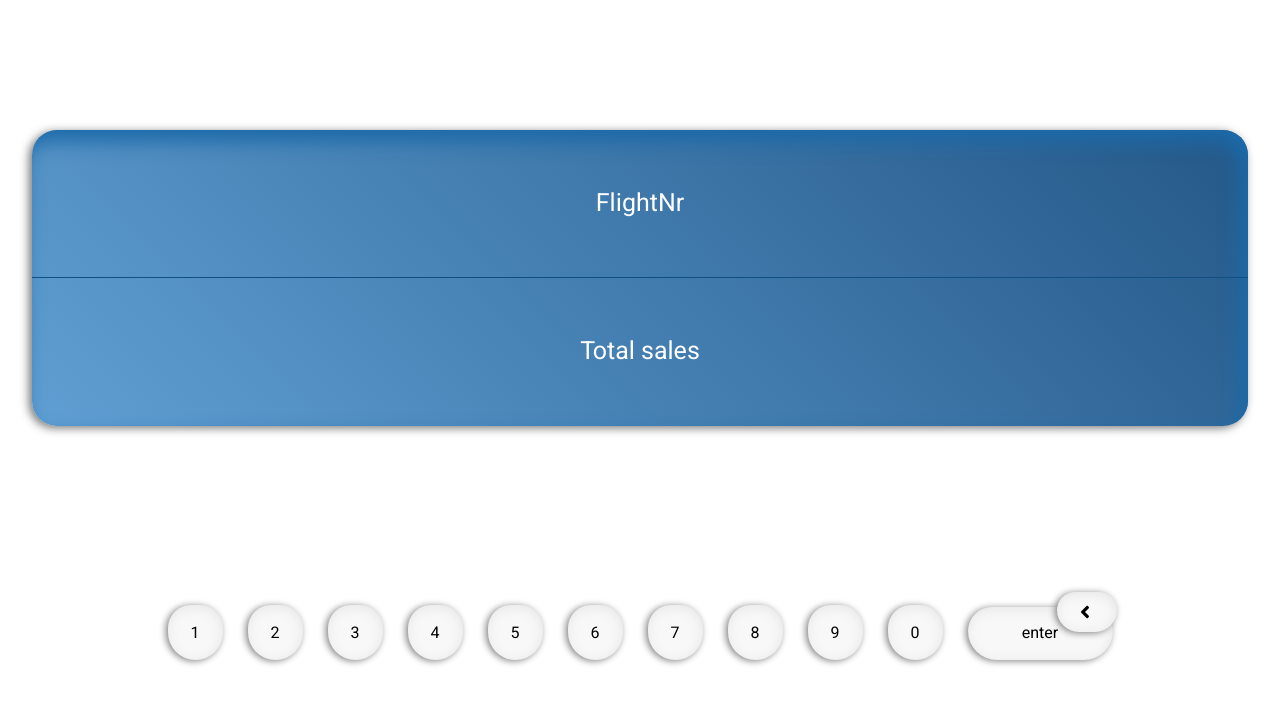
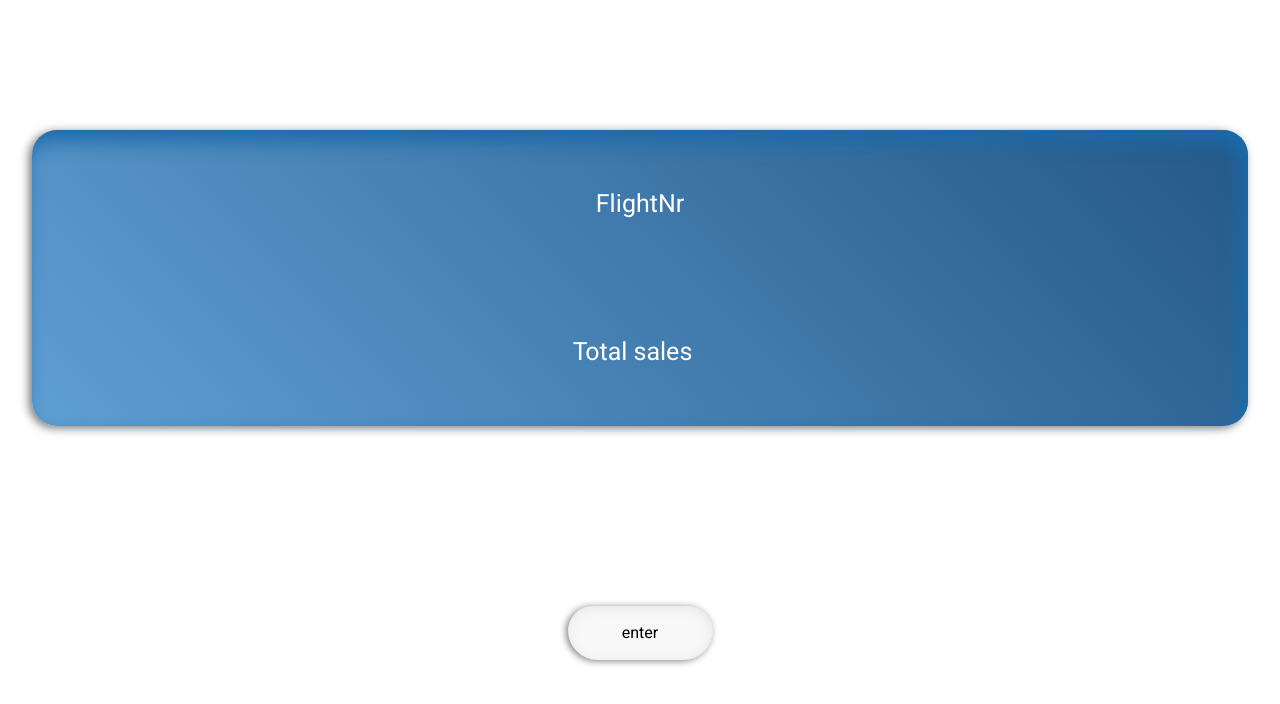
Before and after one commit to albinglindell/commission-calculator, a React (Create React App) app: page /AddFlight in a window 1280 px wide. Shown: the top 704 px of the page. Built offline with nearby package versions, Linux system fonts and the light colour scheme.

Commit message:
changed a whole lot to the add page

```diff
--- a/src/App.css
+++ b/src/App.css
@@ -56,9 +56,9 @@ body{
   flex-direction: column;
   align-items: center;
 }
-.inputForm input{
+/* .inputForm input{
   width: 50%;
-}
+} */
 .orientedList{
   display: flex;
   flex-direction: column;
@@ -214,16 +214,22 @@ button{
   font-size: 25px;
 }
 .flightNr{
+  border-bottom: 1.5px solid rgb(16, 79, 131);
+  border-radius: 25px 25px 0 0;
+}
+.totalEarnings{
+  border-radius: 0 0 25px 25px;
+
+}
+.flightNr, .totalEarnings{
 background: transparent;
 border: 0;
-border-radius: 25px 25px 0 0;
 min-width: 100%;
 color: white;
 text-align: center;
-border-bottom: 1.5px solid rgb(16, 79, 131);
 
 }
-.flightNr::placeholder{
+.flightNr::placeholder, .totalEarnings::placeholder{
   color: rgb(255, 255, 255);
 }
 .totalEarnings, .flightNr{
--- a/src/components/Add.jsx
+++ b/src/components/Add.jsx
@@ -1,14 +1,13 @@
 import React, { useRef, useState } from 'react'
 import { useNavigate } from 'react-router-dom'
 // import Backbutton from './Backbutton'
-import { FaAngleLeft } from 'react-icons/fa'
+// import { FaAngleLeft } from 'react-icons/fa'
 
 function Add() {
     let [flightNr, setFlightNr] = useState("")
-    let [totalSales, setTotalSales] = useState("Total sales")
-    let [crewAmount, setCrewAmount] = useState("Crew amount")
-    let [percent, setPercent] = useState("Percent")
-    let [activeState, setActiveState] = useState("")
+    let [totalSales, setTotalSales] = useState("")
+
+    // let [activeState, setActiveState] = useState("")
     let currentFlights = localStorage.getItem("flights")
     if(!currentFlights){
         localStorage.setItem("flights", JSON.stringify([]))
@@ -16,7 +15,7 @@ function Add() {
     const navigate = useNavigate()
     let FlightNr = useRef()
     // let Crewamount = useRef()
-    // let Earning = useRef()
+    let Earning = useRef()
     // let Percent = useRef()
 
 
@@ -30,74 +29,67 @@ function Add() {
         }
 
     }
-    const checkInputVal = ()=>{
-        if(totalSales ===""){
-            setTotalSales("Total sales")
-        }
-        if(crewAmount ===""){
-            setCrewAmount("Crew amount")
-        }
-        if(percent ===""){
-            setPercent("Percent")
-        }
-    }
 
 
-    const onPressState = (state)=>{
+    // const onPressState = (state)=>{
 
-        if(state ==="FlightNr"){
-            setFlightNr("")
-            setActiveState("FlightNr")
-        } else if(state === "Total sales") {
-            setTotalSales("")
-            setActiveState("Total sales")
+    //     if(state ==="FlightNr"){
+    //         setActiveState("FlightNr")
+    //     } else if(state === "Total sales") {
+    //         setActiveState("Total sales")
 
-        }else if(state === "Crew amount") {
-            setCrewAmount("")
-            setActiveState("Crew amount")
+    //     }else if(state === "Crew amount") {
+    //         setCrewAmount("")
+    //         setActiveState("Crew amount")
 
-        }else if(state === "Percent") {
-            setPercent("")
-            setActiveState("Percent")
+    //     }else if(state === "Percent") {
+    //         setPercent("")
+    //         setActiveState("Percent")
 
-        }
-        checkInputVal()
+    //     }
+    //     checkInputVal()
 
-    }
-    const handeClick = (val) => {
-        if(activeState === "flightNr"){
-            setFlightNr(flightNr += val)
-        }
-        if(activeState === "Total sales"){
-            setTotalSales( totalSales += val)
-        }
-        if(activeState === "Crew amount"){
-            setCrewAmount(crewAmount += val)
-        }
-        if(activeState === "Percent"){
-            setPercent(percent += val)
-        }
-    }
+    // }
+    // const handeClick = (val) => {
+    //     if(activeState === "flightNr"){
+    //         setFlightNr(flightNr += val)
+    //     }
+    //     if(activeState === "Total sales"){
+    //         setTotalSales( totalSales += val)
+    //     }
+    //     if(activeState === "Crew amount"){
+    //         setCrewAmount(crewAmount += val)
+    //     }
+    //     if(activeState === "Percent"){
+    //         setPercent(percent += val)
+    //     }
+    // }
 
-    const deleteInput = ()=>{
-        if(activeState === "flightNr"){
-            setFlightNr(flightNr.slice(0, -1))
-        }
-        if(activeState === "Total sales"){
-            setTotalSales( totalSales.slice(0, -1))
-        }
-        if(activeState === "Crew amount"){
-            setCrewAmount(crewAmount.slice(0, -1))
-        }
-        if(activeState === "Percent"){
-            setPercent(percent.slice(0, -1))
-        }
-    }
+    // const deleteInput = ()=>{
+    //     if(activeState === "flightNr"){
+    //         setFlightNr(flightNr.slice(0, -1))
+    //     }
+    //     if(activeState === "Total sales"){
+    //         setTotalSales( totalSales.slice(0, -1))
+    //     }
+    //     if(activeState === "Crew amount"){
+    //         setCrewAmount(crewAmount.slice(0, -1))
+    //     }
+    //     if(activeState === "Percent"){
+    //         setPercent(percent.slice(0, -1))
+    //     }
+    // }
 
     const handleInputChange = () => {
         if (FlightNr.current) {
             // FlightNr.current.value = FlightNr.current.value.toUpperCase();
             setFlightNr(FlightNr.current.value.toUpperCase())
+        }
+      };
+    const handleInputChangeEarnings = () => {
+        if (Earning.current) {
+            // FlightNr.current.value = FlightNr.current.value.toUpperCase();
+            setTotalSales( Earning.current.value)
         }
       };
 
@@ -146,13 +138,14 @@ function Add() {
          */}
     <div className="statisticCard">
         {/* <div onClick={()=>onPressState("FlightNr")} className="totalEarnings">{flightNr}</div> */}
-        <input onClick={()=>onPressState("FlightNr")} ref={FlightNr} onChange={handleInputChange} type="text" className="flightNr" placeholder='FlightNr' value={flightNr}/>
-        <div onClick={()=>onPressState("Total sales")} className="totalEarnings">{totalSales}</div>
+        <input  ref={FlightNr} onChange={handleInputChange} type="text" className="flightNr" placeholder='FlightNr' value={flightNr}/>
+        <input  ref={Earning} onChange={handleInputChangeEarnings} type='number' inputMode='numeric' pattern="[0-9]*" className="totalEarnings" placeholder='Total sales' value={totalSales}/>
+        {/* <div onClick={()=>onPressState("Total sales")} className="totalEarnings">{totalSales}</div> */}
         {/* <div onClick={()=>onPressState("Crew amount")} className="crewAmount">{crewAmount}</div>
         <div onClick={()=>onPressState("Percent")} className="percentValue">{percent}</div> */}
     </div>
-     <div className={activeState==="FlightNr" ? "FormbuttonContainer hidden" : "FormbuttonContainer"}>
-    <div onClick={()=> deleteInput()}  className="delete"> <FaAngleLeft /> </div>
+     <div className="FormbuttonContainer">
+    {/* <div onClick={()=> deleteInput()}  className="delete"> <FaAngleLeft /> </div>
     <div onClick={()=> handeClick(1)}  className="Formbutton">1</div>
     <div onClick={()=> handeClick(2)}  className="Formbutton">2</div>
     <div onClick={()=> handeClick(3)}  className="Formbutton">3</div>
@@ -162,7 +155,7 @@ function Add() {
     <div onClick={()=> handeClick(7)}  className="Formbutton">7</div>
     <div onClick={()=> handeClick(8)}  className="Formbutton">8</div>
     <div onClick={()=> handeClick(9)}  className="Formbutton">9</div>
-    <div onClick={()=> handeClick(0)}  className="Formbutton">0</div>
+    <div onClick={()=> handeClick(0)}  className="Formbutton">0</div> */}
     <div onClick={()=> provisionCalculator()} className="Formbutton">enter</div>
     </div>
     </div>
```
